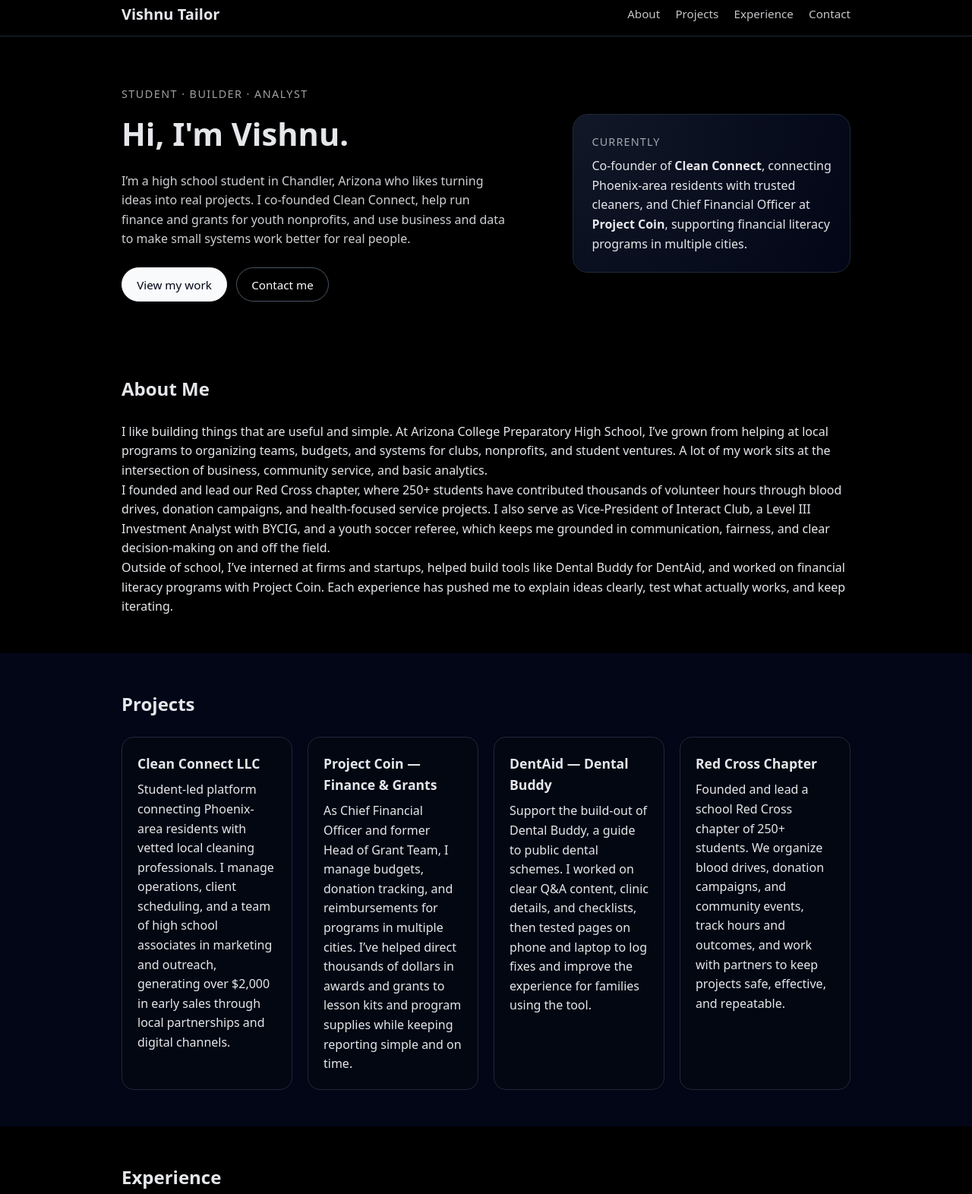
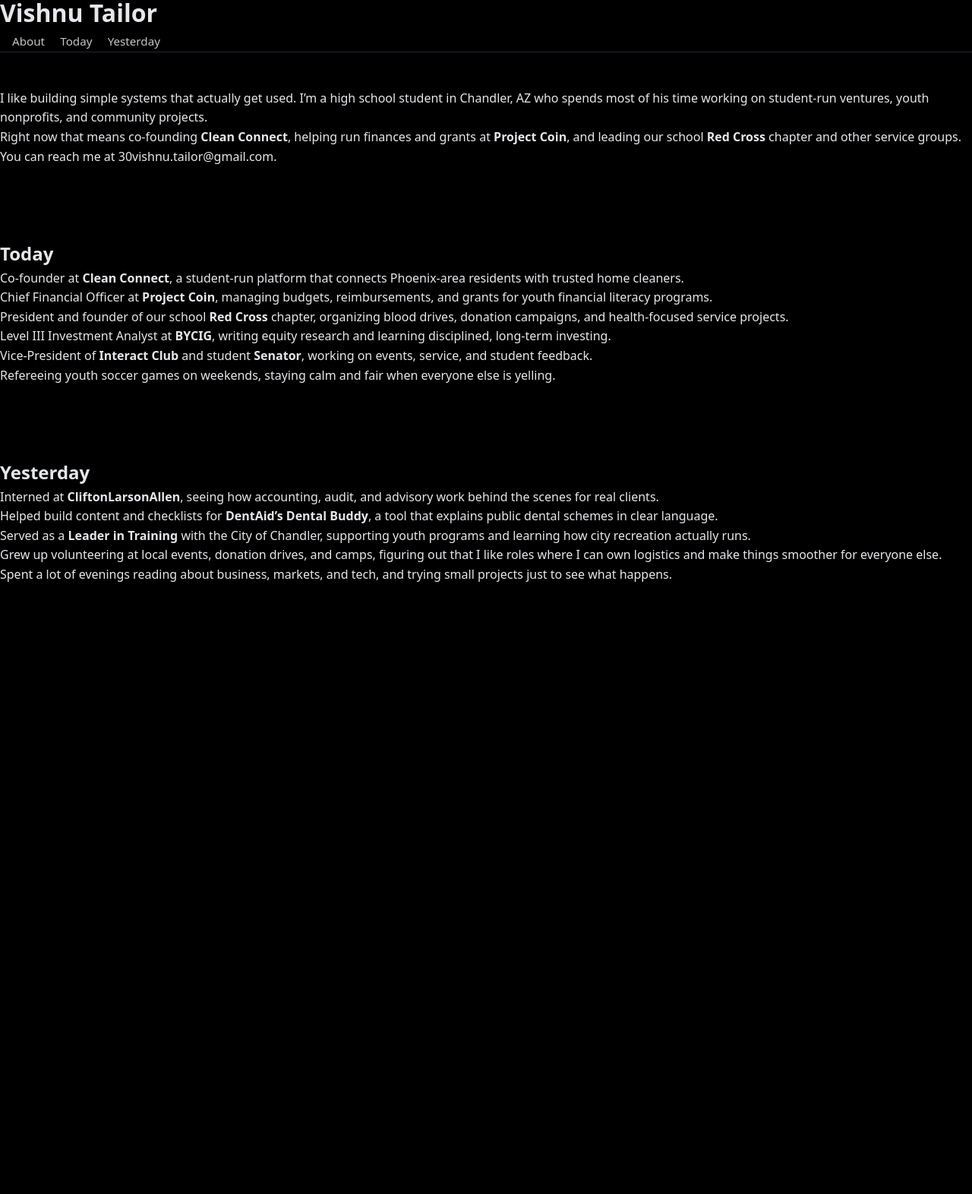
Before and after one commit to vishnutailor/personal-site, a plain HTML site: page index.html in a window 1280 px wide. Shown: the part 9-1581 px from the top of the page at 76% size. After the commit the page ends 826 px from the top, so only its background shows below. Drawn offline with Linux system fonts and the light colour scheme; a script that the page names is missing.

Commit message:
Update index.html

```diff
--- a/index.html
+++ b/index.html
@@ -4,215 +4,98 @@
   <meta charset="UTF-8" />
   <title>Vishnu Tailor</title>
   <meta name="viewport" content="width=device-width, initial-scale=1.0" />
-  <meta name="description" content="Personal website of Vishnu Tailor" />
   <link rel="stylesheet" href="styles.css" />
 </head>
 <body>
+  <div class="page">
     <header class="site-header">
-    <div class="container">
-      <h1 class="logo">Vishnu Tailor</h1>
+      <h1 class="site-title">Vishnu Tailor</h1>
       <nav class="nav">
         <a href="#about">About</a>
-        <a href="#projects">Projects</a>
-        <a href="#experience">Experience</a>
-        <a href="#contact">Contact</a>
+        <a href="#today">Today</a>
+        <a href="#yesterday">Yesterday</a>
       </nav>
-    </div>
     </header>
 
-  <section class="hero">
-    <div class="container hero-inner">
-      <div>
-        <p class="hero-tag">Student · Builder · Analyst</p>
-        <h2>Hi, I'm Vishnu.</h2>
-        <p class="hero-text">
-          I’m a high school student in Chandler, Arizona who likes turning ideas into
-          real projects. I co-founded Clean Connect, help run finance and grants for
-          youth nonprofits, and use business and data to make small systems work better
-          for real people.
+    <main>
+      <section id="about" class="section">
+        <p class="intro">
+          I like building simple systems that actually get used. I’m a high school
+          student in Chandler, AZ who spends most of his time working on student-run
+          ventures, youth nonprofits, and community projects.
         </p>
-        <div class="hero-buttons">
-          <a href="#projects" class="btn">View my work</a>
-          <a href="#contact" class="btn btn-outline">Contact me</a>
-        </div>
-      </div>
-      <div class="hero-card">
-        <p class="hero-card-title">Currently</p>
-        <p>
-          Co-founder of <strong>Clean Connect</strong>, connecting Phoenix-area residents
-          with trusted cleaners, and Chief Financial Officer at
-          <strong>Project Coin</strong>, supporting financial literacy programs in
-          multiple cities.
+
+        <p class="intro">
+          Right now that means co-founding <strong>Clean Connect</strong>, helping run
+          finances and grants at <strong>Project Coin</strong>, and leading our school
+          <strong>Red Cross</strong> chapter and other service groups.
         </p>
-      </div>
-    </div>
+
+        <p class="intro">
+          You can reach me at
+          <a href="mailto:30vishnu.tailor@gmail.com">30vishnu.tailor@gmail.com</a>.
+        </p>
       </section>
 
-  <section id="about" class="section">
-    <div class="container">
-      <h3>About Me</h3>
-      <p>
-        I like building things that are useful and simple. At Arizona College
-        Preparatory High School, I’ve grown from helping at local programs to
-        organizing teams, budgets, and systems for clubs, nonprofits, and student
-        ventures. A lot of my work sits at the intersection of business, community
-        service, and basic analytics.
-      </p>
-      <p>
-        I founded and lead our Red Cross chapter, where 250+ students have contributed
-        thousands of volunteer hours through blood drives, donation campaigns, and
-        health-focused service projects. I also serve as Vice-President of Interact
-        Club, a Level III Investment Analyst with BYCIG, and a youth soccer referee,
-        which keeps me grounded in communication, fairness, and clear decision-making
-        on and off the field.
-      </p>
-      <p>
-        Outside of school, I’ve interned at firms and startups, helped build tools
-        like Dental Buddy for DentAid, and worked on financial literacy programs with
-        Project Coin. Each experience has pushed me to explain ideas clearly, test
-        what actually works, and keep iterating.
-      </p>
-    </div>
+      <section id="today" class="section">
+        <h2>Today</h2>
+        <ul>
+          <li>
+            Co-founder at <strong>Clean Connect</strong>, a student-run platform that
+            connects Phoenix-area residents with trusted home cleaners.
+          </li>
+          <li>
+            Chief Financial Officer at <strong>Project Coin</strong>, managing budgets,
+            reimbursements, and grants for youth financial literacy programs.
+          </li>
+          <li>
+            President and founder of our school <strong>Red Cross</strong> chapter,
+            organizing blood drives, donation campaigns, and health-focused service
+            projects.
+          </li>
+          <li>
+            Level III Investment Analyst at <strong>BYCIG</strong>, writing equity
+            research and learning disciplined, long-term investing.
+          </li>
+          <li>
+            Vice-President of <strong>Interact Club</strong> and student
+            <strong>Senator</strong>, working on events, service, and student feedback.
+          </li>
+          <li>
+            Refereeing youth soccer games on weekends, staying calm and fair when
+            everyone else is yelling.
+          </li>
+        </ul>
       </section>
 
-  <section id="projects" class="section section-alt">
-    <div class="container">
-      <h3>Projects</h3>
-      <div class="grid">
-        <article class="card">
-          <h4>Clean Connect LLC</h4>
-          <p>
-            Student-led platform connecting Phoenix-area residents with vetted local
-            cleaning professionals. I manage operations, client scheduling, and a team
-            of high school associates in marketing and outreach, generating over
-            $2,000 in early sales through local partnerships and digital channels.
-          </p>
-        </article>
-
-        <article class="card">
-          <h4>Project Coin — Finance & Grants</h4>
-          <p>
-            As Chief Financial Officer and former Head of Grant Team, I manage budgets,
-            donation tracking, and reimbursements for programs in multiple cities.
-            I’ve helped direct thousands of dollars in awards and grants to lesson
-            kits and program supplies while keeping reporting simple and on time.
-          </p>
-        </article>
-
-        <article class="card">
-          <h4>DentAid — Dental Buddy</h4>
-          <p>
-            Support the build-out of Dental Buddy, a guide to public dental schemes.
-            I worked on clear Q&A content, clinic details, and checklists, then tested
-            pages on phone and laptop to log fixes and improve the experience for
-            families using the tool.
-          </p>
-        </article>
-
-        <article class="card">
-          <h4>Red Cross Chapter</h4>
-          <p>
-            Founded and lead a school Red Cross chapter of 250+ students. We organize
-            blood drives, donation campaigns, and community events, track hours and
-            outcomes, and work with partners to keep projects safe, effective, and
-            repeatable.
-          </p>
-        </article>
-      </div>
-    </div>
-  </section>
-
-  <section id="experience" class="section">
-    <div class="container">
-      <h3>Experience</h3>
-      <ul class="timeline">
+      <section id="yesterday" class="section">
+        <h2>Yesterday</h2>
+        <ul>
           <li>
-          <h4>Co-Founder & Co-Owner</h4>
-          <p class="meta">Clean Connect LLC · 2025–Present</p>
-          <p>
-            Built and manage a student-led platform for home cleaning services, from
-            coordinating cleaners and clients to tracking bookings, reminders, and
-            follow-ups.
-          </p>
+            Interned at <strong>CliftonLarsonAllen</strong>, seeing how accounting,
+            audit, and advisory work behind the scenes for real clients.
           </li>
-
           <li>
-          <h4>Chief Financial Officer</h4>
-          <p class="meta">Project Coin · 2025–Present</p>
-          <p>
-            Oversee budgets and payments for financial literacy programs, maintain
-            simple monthly reports, and ensure grants and donations are used as
-            promised across partner sites.
-          </p>
+            Helped build content and checklists for <strong>DentAid’s Dental Buddy</strong>,
+            a tool that explains public dental schemes in clear language.
           </li>
-
           <li>
-          <h4>President & Founder</h4>
-          <p class="meta">Red Cross Club · 2023–Present</p>
-          <p>
-            Lead a large student chapter, plan service events and blood drives, and
-            guide an officer team that handles logistics, outreach, and data tracking.
-          </p>
+            Served as a <strong>Leader in Training</strong> with the City of Chandler,
+            supporting youth programs and learning how city recreation actually runs.
           </li>
-
           <li>
-          <h4>Level III Investment Analyst</h4>
-          <p class="meta">Brooklyn Youth Charitable Investment Group · 2024–Present</p>
-          <p>
-            Contribute equity research, stock memos, and valuation tables as part of a
-            student investment team focused on learning disciplined, research-based
-            investing.
-          </p>
+            Grew up volunteering at local events, donation drives, and camps, figuring
+            out that I like roles where I can own logistics and make things smoother
+            for everyone else.
           </li>
-
           <li>
-          <h4>Intern</h4>
-          <p class="meta">CliftonLarsonAllen LLP · Summer 2025</p>
-          <p>
-            Completed a multi-week immersion in audit, tax, and consulting, rotating
-            across teams, shadowing professionals, and helping with a final case
-            project and presentation.
-          </p>
-        </li>
-
-        <li>
-          <h4>Certified Soccer Referee</h4>
-          <p class="meta">U.S. Soccer Federation · 2023–Present</p>
-          <p>
-            Officiate youth matches, enforce safety and fairness, and file match
-            reports while managing communication between players, coaches, and
-            assistants.
-          </p>
+            Spent a lot of evenings reading about business, markets, and tech, and
+            trying small projects just to see what happens.
           </li>
         </ul>
+      </section>
+    </main>
   </div>
-  </section>
-
-  <section id="contact" class="section section-alt">
-    <div class="container">
-      <h3>Contact</h3>
-      <p>
-        The easiest way to reach me is at
-        <a href="mailto:30vishnu.tailor@gmail.com">30vishnu.tailor@gmail.com</a>.
-      </p>
-      <p>
-        You can also find me on
-        <a href="https://www.linkedin.com/in/vishnu-tailor" target="_blank">LinkedIn</a>
-        or see more projects on
-        <a href="https://github.com/vishnutailor" target="_blank">GitHub</a>.
-      </p>
-      <p>
-        I’m always open to talking about student ventures, youth nonprofits, or new
-        ways to make community projects run smoother.
-      </p>
-    </div>
-  </section>
-
-  <footer class="site-footer">
-    <div class="container">
-      <p>&copy; <span id="year"></span> Vishnu Tailor. All rights reserved.</p>
-    </div>
-  </footer>
 
   <script src="script.js"></script>
 </body>
```
Lines whose indentation alone changed are shown as unchanged.
